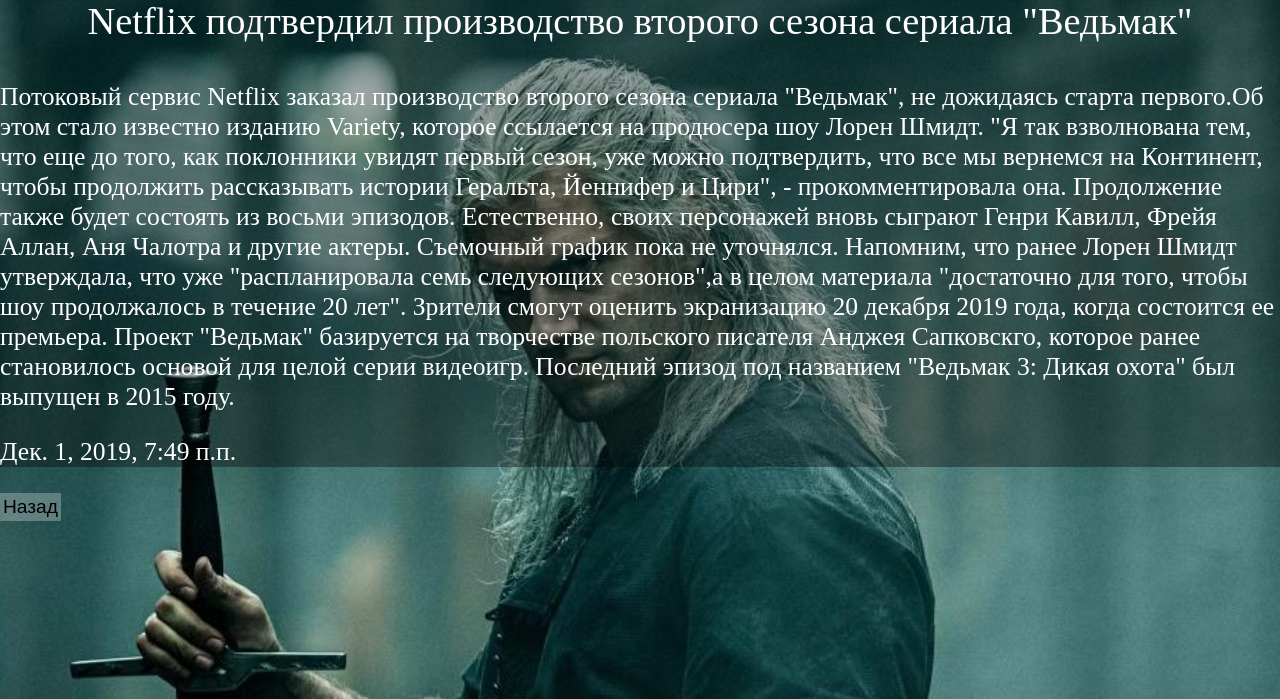
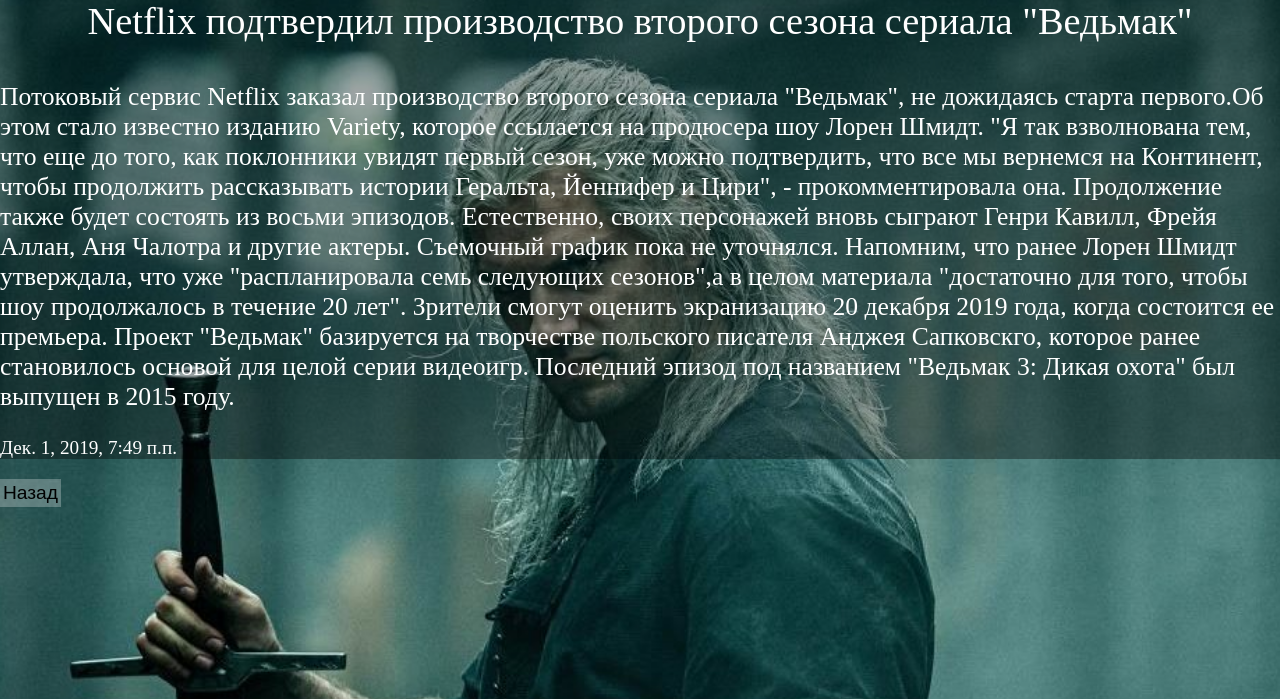
Before and after one commit to Dilarchuk/TheGeraltNews, a Django app: page /article/1/ in a window 1280 px wide. Shown: the part 39-738 px from the top of the page. Run offline with Django 3.2, Linux system fonts and the light colour scheme; data comes from the database, SQL or seed files in the repository.

Commit message:
we added even more style

```diff
--- a/static/WebSite/css/main.css
+++ b/static/WebSite/css/main.css
@@ -14,6 +14,9 @@
 .articletitle {
     text-align: center;
     font-size: 3vw;
+}
+.datetiitle {
+    font-size: 1.5vw;
 }
 body {
     background-image: url("../img/7-seasons-1024x574.jpg");
--- a/templates/news.html
+++ b/templates/news.html
@@ -10,7 +10,7 @@
 <div class="article">
     <p class = 'articletitle'>{{ title }}</p>
     <p>{{ text  }}</p>
-    <p>{{ date_input }}</p>
+    <p class = 'datetiitle'>{{ date_input }}</p>
 </div>
     <form action="/">
         <input type="submit" value="Назад" />
```
